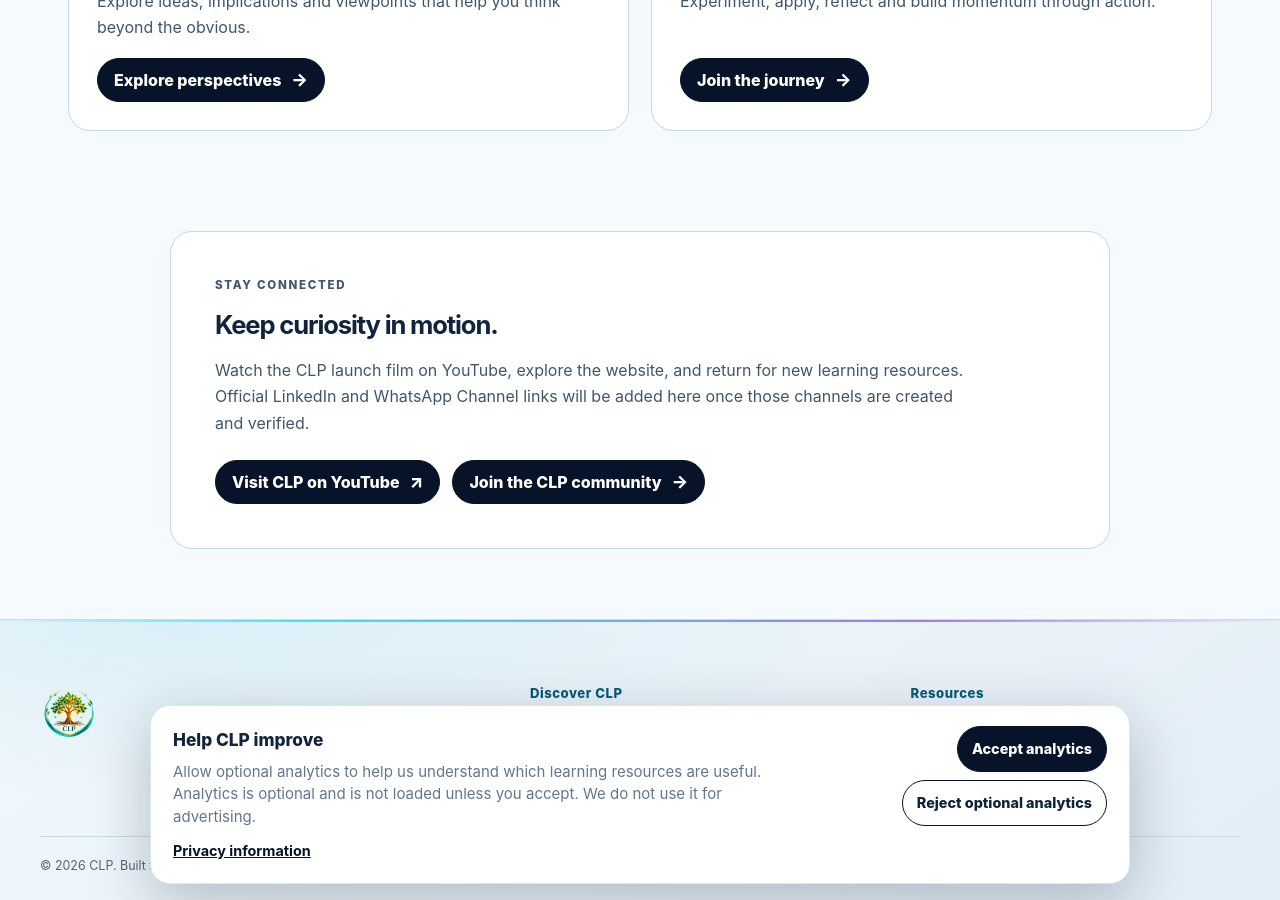
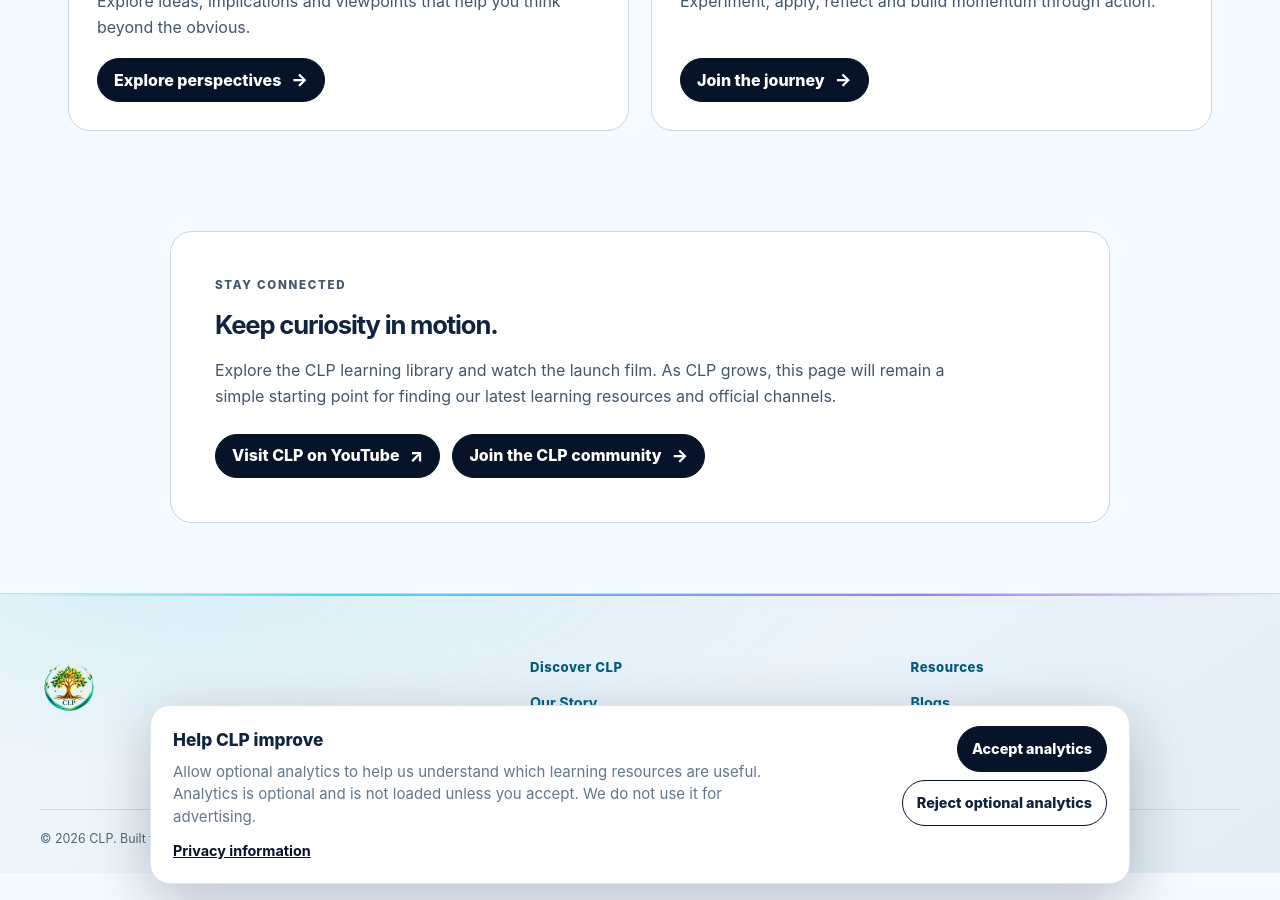
Before and after one commit to sanjeevkshu/clp, a Jekyll site: the page built from connect.md, in a window 1280 px wide and 900 px high, scrolled down 1740 px. Built offline with Jekyll 4.4.1, drawn with Linux system fonts in a browser that asks for light colours.

Commit message:
Polish CLP Connect landing page follow section

```diff
--- a/connect.md
+++ b/connect.md
@@ -56,7 +56,7 @@
   <div class="content-card">
     <p class="eyebrow">STAY CONNECTED</p>
     <h2 id="connect-follow-title">Keep curiosity in motion.</h2>
-    <p>Watch the CLP launch film on YouTube, explore the website, and return for new learning resources. Official LinkedIn and WhatsApp Channel links will be added here once those channels are created and verified.</p>
+    <p>Explore the CLP learning library and watch the launch film. As CLP grows, this page will remain a simple starting point for finding our latest learning resources and official channels.</p>
     <div class="clp-connect-actions">
       <a class="learn-card-button" href="https://youtube.com/@clplearnapplyevolve" rel="noopener noreferrer">Visit CLP on YouTube <span aria-hidden="true">↗</span></a>
       <a class="learn-card-button" href="{{ '/community/' | relative_url }}">Join the CLP community <span aria-hidden="true">→</span></a>
```
